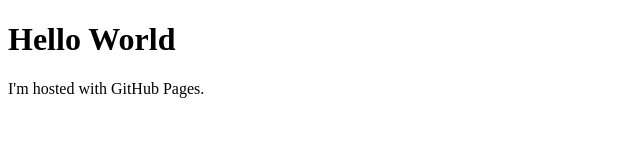
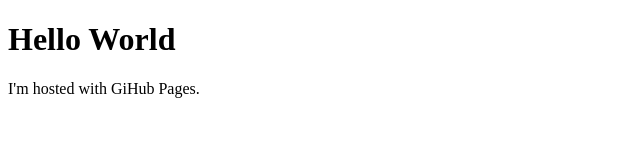
Before and after one commit to lucacontalbo/lucacontalbo.github.io, a plain HTML site: page index.html in a window 1280 px wide. Shown: the full height of the page, 0-640 px from the left. Drawn offline with Linux system fonts and the light colour scheme.

Commit message:
trigger rebuild
Trigger rebuild

```diff
--- a/index.html
+++ b/index.html
@@ -2,6 +2,6 @@
 <html>
 <body>
 <h1>Hello World</h1>
-<p>I'm hosted with GitHub Pages.</p>
+<p>I'm hosted with GiHub Pages.</p>
 </body>
 </html>
```
